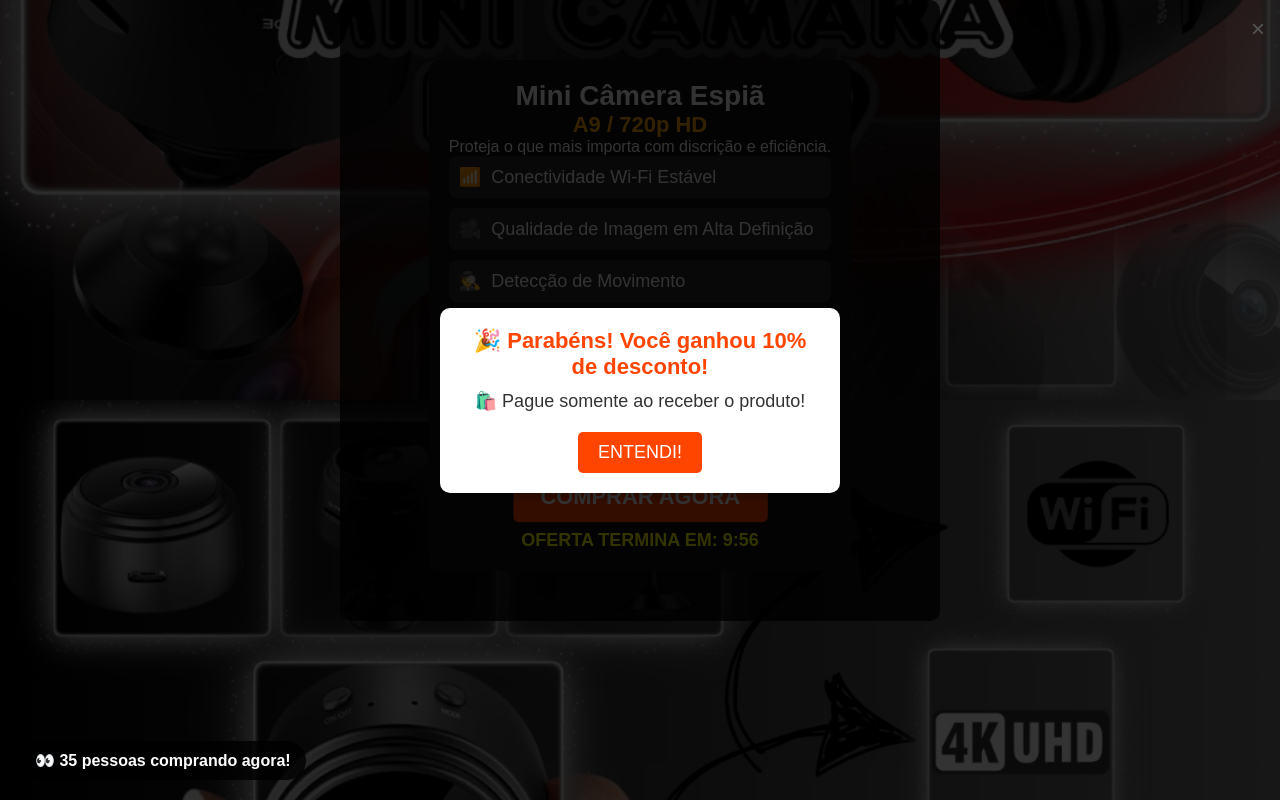
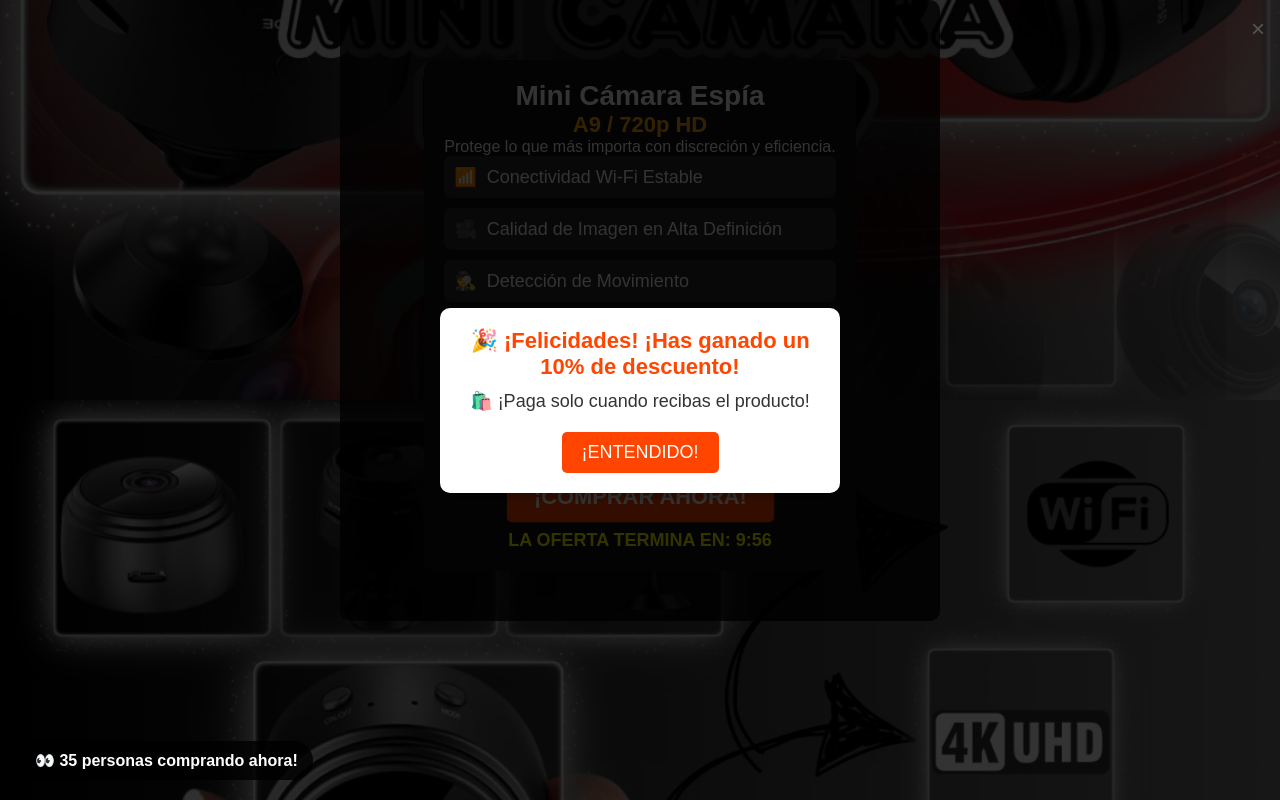
Before and after one commit to eduardo20694/vendas, a plain HTML site: page index.html in a window 1280 px wide. Drawn offline with Linux system fonts and the light colour scheme.

Commit message:
Atualizando frases espanhol

```diff
--- a/index.html
+++ b/index.html
@@ -1,9 +1,9 @@
 <!DOCTYPE html>
-<html lang="pt">
+<html lang="es">
 <head>
     <meta charset="UTF-8">
     <meta name="viewport" content="width=device-width, initial-scale=1.0">
-    <title>Mini Câmera Espiã A9</title>
+    <title>Mini Cámara Espía A9</title>
     <link rel="stylesheet" href="styles.css">
 </head>
 
@@ -13,15 +13,15 @@
     <div id="caixa-promocao" class="caixa-promocao">
         <div class="conteudo-popup">
             <span class="botao-fechar" onclick="fecharPopupPromocao()">&times;</span>
-            <h2>🎉 Parabéns! Você ganhou 10% de desconto!</h2>
-            <p>🛍️ Pague somente ao receber o produto!</p>
-            <button onclick="fecharPopupPromocao()">ENTENDI!</button>
+            <h2>🎉 ¡Felicidades! ¡Has ganado un 10% de descuento!</h2>
+            <p>🛍️ ¡Paga solo cuando recibas el producto!</p>
+            <button onclick="fecharPopupPromocao()">¡ENTENDIDO!</button>
         </div>
     </div>
 
     <!-- Popup de Visualizações -->
     <div id="caixa-visualizadores" class="caixa-visualizadores">
-        👀 <span id="contador-visualizadores">35</span> pessoas comprando agora!
+        👀 <span id="contador-visualizadores">35</span> personas comprando ahora!
     </div>
 
     <!-- Container Principal -->
@@ -34,28 +34,28 @@
 
         <!-- Informações do Produto -->
         <div class="informacoes">
-            <h1>Mini Câmera Espiã</h1>
+            <h1>Mini Cámara Espía</h1>
             <h2>A9 / 720p HD</h2>
-            <p>Proteja o que mais importa com discrição e eficiência.</p>
+            <p>Protege lo que más importa con discreción y eficiencia.</p>
 
             <!-- Lista de Recursos -->
             <div class="lista-recursos">
                 <ul>
-                    <li><span>📶</span> Conectividade Wi-Fi Estável</li>
-                    <li><span>🎥</span> Qualidade de Imagem em Alta Definição</li>
-                    <li><span>🕵️</span> Detecção de Movimento</li>
-                    <li><span>👁️</span> Ângulo de Visão Amplo</li>
-                    <li><span>🔄</span> Gravação Contínua em Loop</li>
-                    <li><span>🔧</span> Instalação Versátil e Simples</li>
+                    <li><span>📶</span> Conectividad Wi-Fi Estable</li>
+                    <li><span>🎥</span> Calidad de Imagen en Alta Definición</li>
+                    <li><span>🕵️</span> Detección de Movimiento</li>
+                    <li><span>👁️</span> Ángulo de Visión Amplio</li>
+                    <li><span>🔄</span> Grabación Continua en Bucle</li>
+                    <li><span>🔧</span> Instalación Versátil y Sencilla</li>
                 </ul>
             </div>
 
             <!-- Botão de Compra -->
-            <button id="botao-comprar" class="botao-comprar">COMPRAR AGORA</button>
+            <button id="botao-comprar" class="botao-comprar">¡COMPRAR AHORA!</button>
 
             <!-- Contagem Regressiva -->
             <div id="contador">
-                OFERTA TERMINA EM: <span id="temporizador"></span>
+                LA OFERTA TERMINA EN: <span id="temporizador"></span>
             </div>
         </div>
 
```
